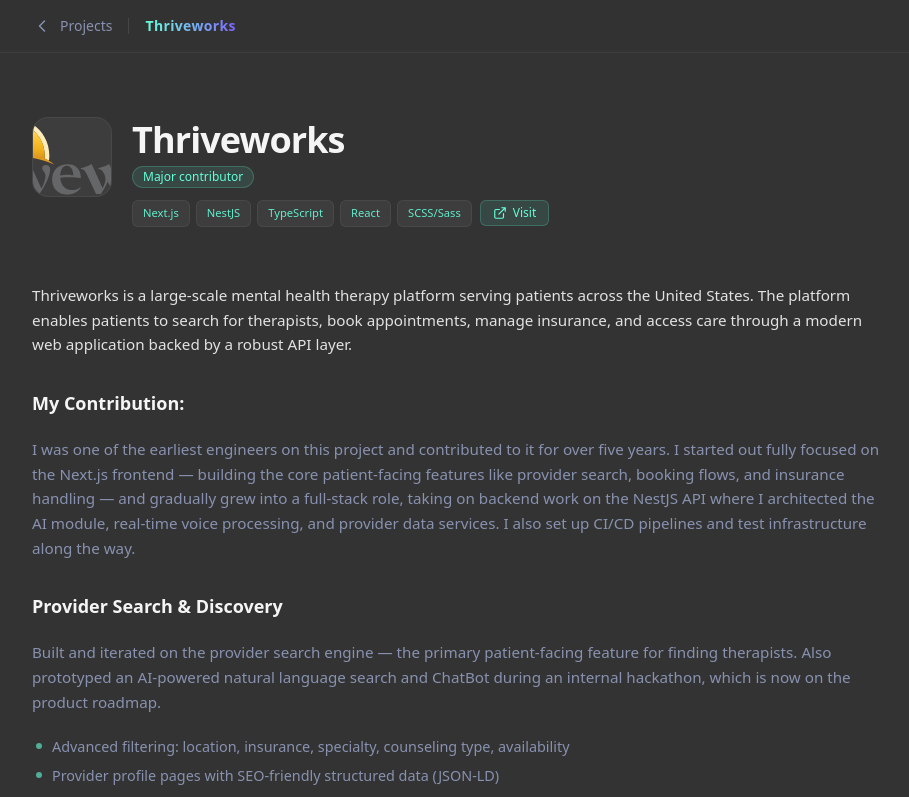
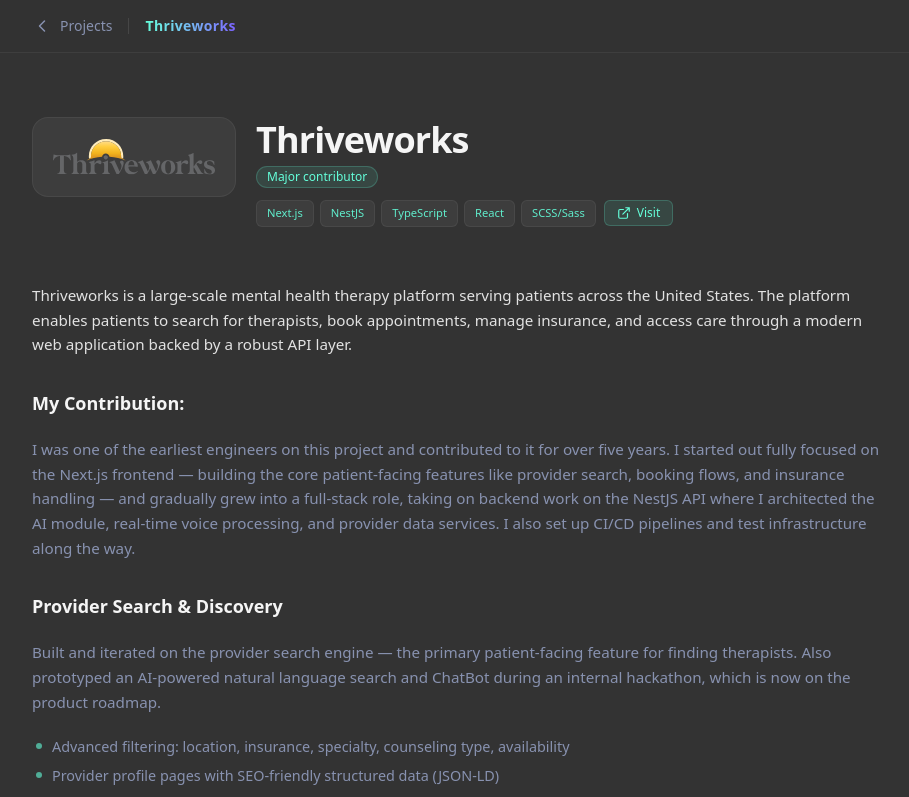
Before and after one commit to riyaz942/web-portfolio, a Next.js app: page /projects/thriveworks in a window 1280 px wide. Shown: the top 797 px of the page, without its empty margins (184-1093 px from the left). Built offline with nearby package versions, Linux system fonts and the light colour scheme.

Commit message:
feat: introduce iconShape property for projects to support wide and square icon layouts, enhancing visual consistency across project displays

```diff
--- a/src/app/projects/[id]/ProjectDetail.tsx
+++ b/src/app/projects/[id]/ProjectDetail.tsx
@@ -204,6 +204,21 @@
       <main className="mx-auto max-w-4xl px-6 py-12 md:py-16">
         {/* Hero section */}
         <div className="flex flex-col sm:flex-row items-start gap-5 mb-10 md:mb-14">
+          {project.iconShape === "wide" ? (
+            <div
+              data-project-detail-icon
+              className="flex-shrink-0 h-16 sm:h-20 px-4 sm:px-5 rounded-2xl bg-white/[0.05] border border-white/[0.06] flex items-center justify-center"
+              style={{ viewTransitionName: "project-icon" }}
+            >
+              <Image
+                src={project.icon}
+                alt={`${project.name} icon`}
+                width={160}
+                height={44}
+                className="h-7 sm:h-9 w-auto"
+              />
+            </div>
+          ) : (
             <div
               data-project-detail-icon
               className="relative w-16 h-16 sm:w-20 sm:h-20 rounded-2xl overflow-hidden bg-white/[0.05] border border-white/[0.06] flex-shrink-0"
@@ -217,6 +232,7 @@
                 sizes="80px"
               />
             </div>
+          )}
 
           <div className="flex-1 min-w-0 space-y-3">
             <div>
--- a/src/app/projects/page.tsx
+++ b/src/app/projects/page.tsx
@@ -124,6 +124,20 @@
               <div className="relative p-5 md:p-6 flex flex-col gap-4">
                 {/* Icon + Title row */}
                 <div className="flex items-center gap-3.5">
+                  {project.iconShape === "wide" ? (
+                    <div
+                      data-project-icon={project.id}
+                      className="flex-shrink-0 h-11 px-3 rounded-xl bg-white/[0.05] border border-white/[0.06] flex items-center justify-center"
+                    >
+                      <Image
+                        src={project.icon}
+                        alt={`${project.name} icon`}
+                        width={80}
+                        height={28}
+                        className="h-5 w-auto"
+                      />
+                    </div>
+                  ) : (
                     <div
                       data-project-icon={project.id}
                       className="relative w-11 h-11 rounded-xl overflow-hidden bg-white/[0.05] border border-white/[0.06] flex-shrink-0"
@@ -136,6 +150,7 @@
                         sizes="44px"
                       />
                     </div>
+                  )}
                   <div className="min-w-0">
                     <h3 className="text-[clamp(0.95rem,1.3vw,1.1rem)] font-semibold text-foreground truncate">
                       {project.name}
--- a/src/data/projects.ts
+++ b/src/data/projects.ts
@@ -14,6 +14,7 @@
   tech: string[];
   involvement: "Major" | "Intermittent" | "Owned";
   icon: string;
+  iconShape?: "square" | "wide";
   link?: { type: "visit" | "download"; value: string };
   description: DescriptionBlock[];
   images: string[];
@@ -35,6 +36,7 @@
     tech: ["nextjs", "nestjs", "typescript", "react", "scss"],
     involvement: "Major",
     icon: "/assets/icons/project-icon-thriveworks.svg",
+    iconShape: "wide",
     link: { type: "visit", value: "https://www.thriveworks.com/" },
     description: [
       {
@@ -213,6 +215,7 @@
     tech: ["react"],
     involvement: "Intermittent",
     icon: "/assets/icons/project-icon-wakency.png",
+    iconShape: "wide",
     link: { type: "visit", value: "https://www.wakency.com/" },
     description: [
       {
@@ -249,6 +252,7 @@
     tech: ["react"],
     involvement: "Intermittent",
     icon: "/assets/icons/project-icon-nykaa.png",
+    iconShape: "wide",
     link: { type: "visit", value: "https://www.nykaa.com/" },
     description: [
       {
@@ -369,6 +373,7 @@
     tech: ["laravel", "vanilla-js", "scss"],
     involvement: "Major",
     icon: "/assets/icons/project-icon-benefactory.png",
+    iconShape: "wide",
     link: { type: "visit", value: "http://benefactory.live/" },
     description: [
       {
```
Lines whose indentation alone changed are shown as unchanged.
